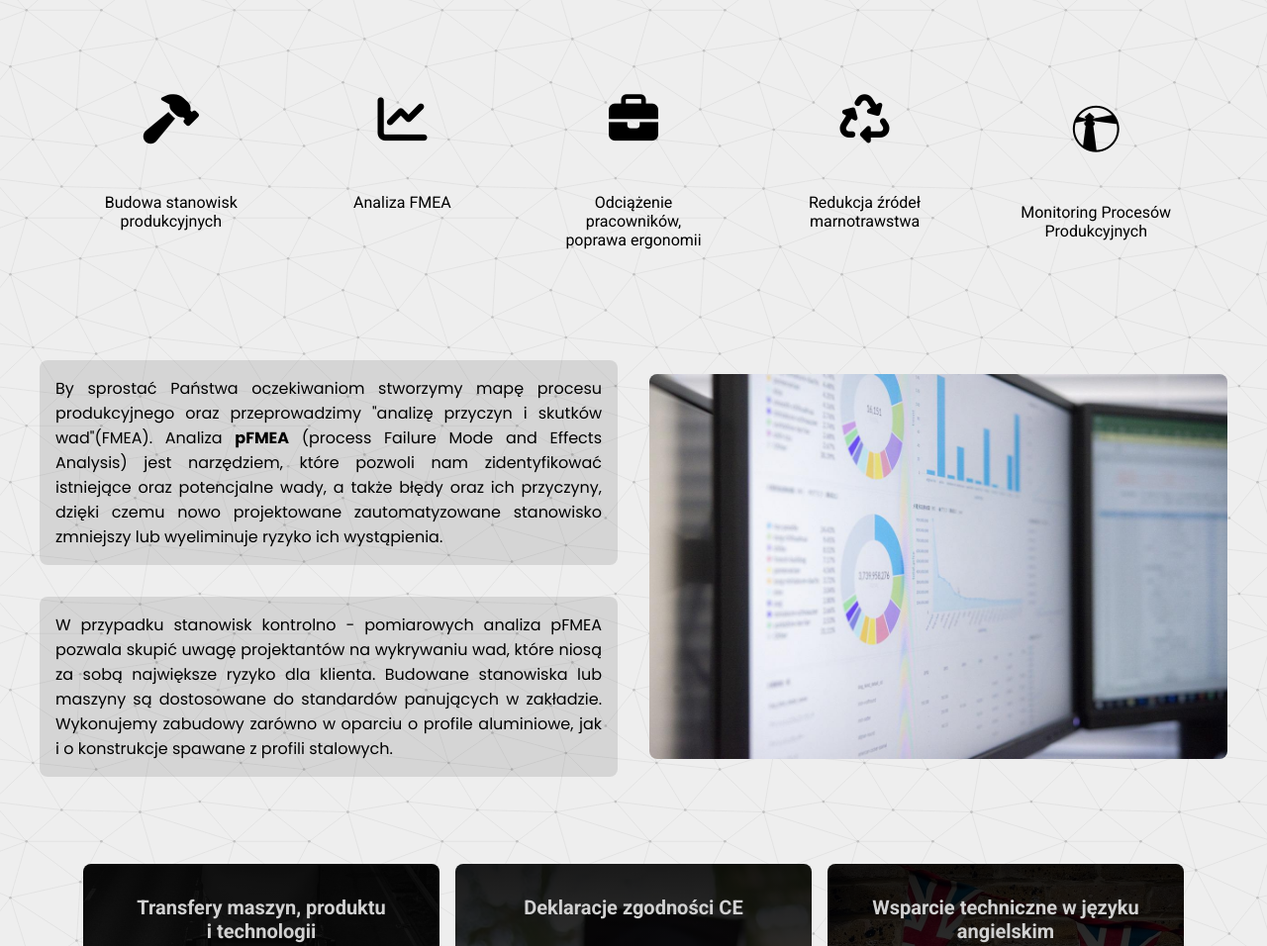
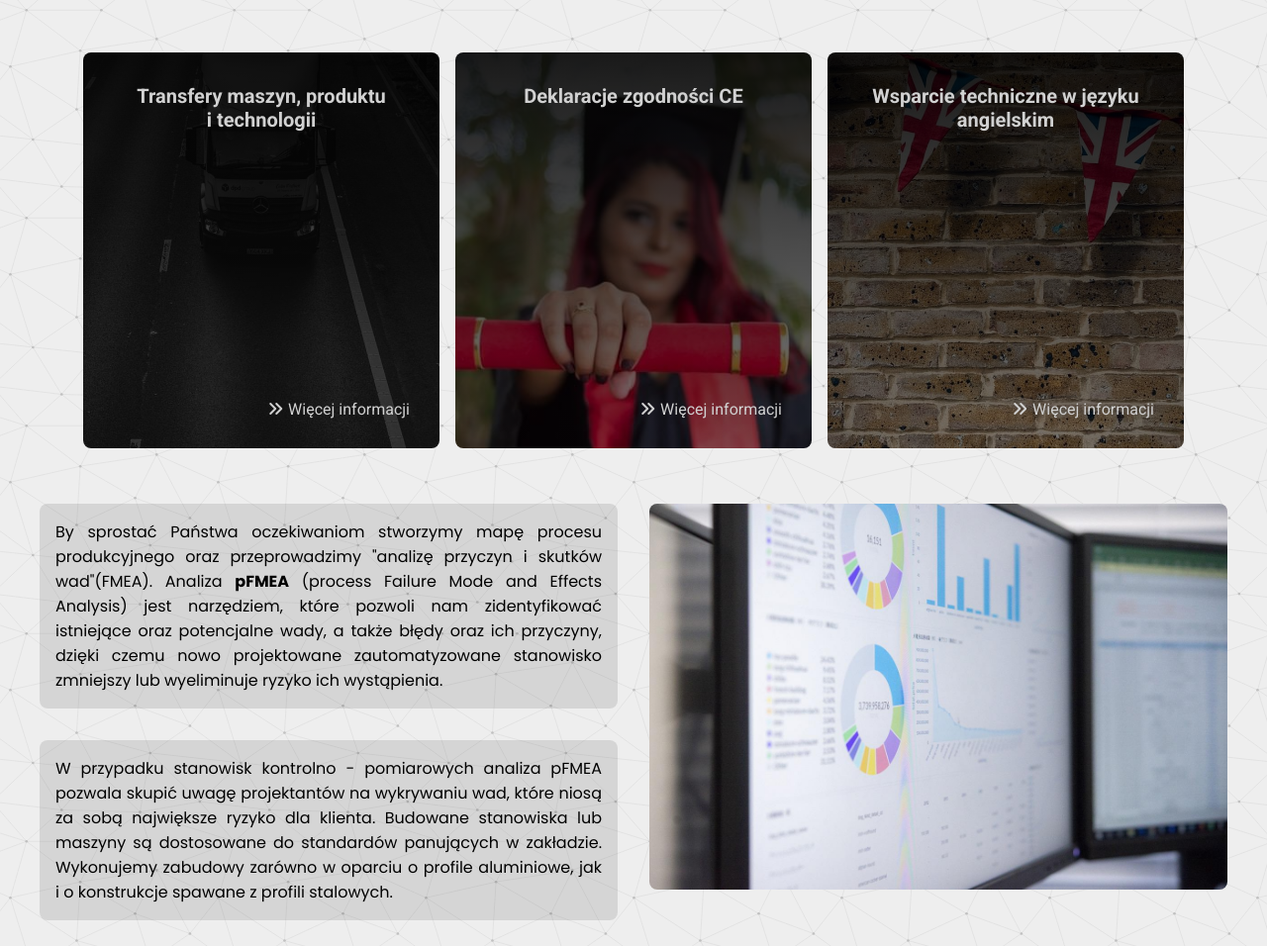
Before and after one commit to baatonik/qbig, a website: page page/index.html in a window 1280 px wide. Shown: the part 1520-2476 px from the top of the page at 99% size. Drawn offline with nearby package versions, Linux system fonts and the light colour scheme.

Commit message:
delete icons-bar, move cards

```diff
--- a/page/index.html
+++ b/page/index.html
@@ -85,58 +85,17 @@
                 </p>
                 <p class="dark-text">
                     W procesach sterowania, wizualizacji i&nbsp;nadzoru korzystamy zarówno z&nbsp;rozwiązań
-                    wykorzystujących moduły <strong>PLC</strong> i&nbsp;panele <strong>HMI</strong>, jak i&nbsp;z&nbsp;zaawansowanych możliwości
+                    wykorzystujących moduły <strong>PLC</strong> i&nbsp;panele <strong>HMI</strong>, jak
+                    i&nbsp;z&nbsp;zaawansowanych możliwości
                     systemu
                     <strong>LabView</strong>&nbsp;&copy;.
                 </p>
                 <p class="dark-text">
-                    Wszystkie budowane przez nas urządzenia posiadają znak <strong>CE</strong> i&nbsp;wykonywane są zgodnie
+                    Wszystkie budowane przez nas urządzenia posiadają znak <strong>CE</strong> i&nbsp;wykonywane są
+                    zgodnie
                     z&nbsp;Dyrektywą Maszynową <strong>2006/42/WE</strong>. Urządzenia wyposażone są w&nbsp;osłony oraz
                     zabezpieczenia,
                     które uniemożliwiają dostęp do ruchomych części maszyny.
-                </p>
-            </div>
-        </div>
-        <div class="icons_bar" data-aos="fade-up" data-aos-duration="800">
-            <div class="icons_bar__item">
-                <i class="fa-solid fa-hammer"></i>
-                <p>Budowa stanowisk produkcyjnych</p>
-            </div>
-            <div class="icons_bar__item">
-                <i class=" fa-solid fa-chart-line"></i>
-                <p>Analiza FMEA</p>
-            </div>
-            <div class="icons_bar__item">
-                <i class=" fa-solid fa-briefcase"></i>
-                <p>Odciążenie pracowników,<br>poprawa ergonomii</p>
-            </div>
-            <div class="icons_bar__item">
-                <i class=" fa-solid fa-recycle"></i>
-                <p>Redukcja źródeł marnotrawstwa</p>
-            </div>
-            <div class="icons_bar__item">
-                <i class=" fa-brands fa-watchman-monitoring"></i>
-                <p>Monitoring Procesów Produkcyjnych</p>
-            </div>
-        </div>
-        <div class="box-img-text">
-            <div class="box-img-text__img box-img-text__img--right" data-aos="fade-left" data-aos-duration="800">
-                <img src="./dist/img/offers-robotic-small.jpg" alt="Maszyna automatyczna na lini produkcyjnej">
-            </div>
-            <div class="box-img-text__text" data-aos="fade-right" data-aos-duration="800">
-                <p class="dark-text">
-                    By sprostać Państwa oczekiwaniom stworzymy mapę procesu produkcyjnego oraz przeprowadzimy
-                    "analizę przyczyn i&nbsp;skutków wad"(FMEA). Analiza <strong>pFMEA</strong> (process Failure Mode and Effects
-                    Analysis) jest narzędziem, które pozwoli nam zidentyfikować istniejące oraz potencjalne wady,
-                    a&nbsp;także błędy oraz ich przyczyny, dzięki czemu nowo projektowane zautomatyzowane stanowisko
-                    zmniejszy lub wyeliminuje ryzyko ich wystąpienia.
-                </p>
-                <p class="dark-text">
-                    W przypadku stanowisk kontrolno - pomiarowych analiza pFMEA pozwala skupić uwagę projektantów na
-                    wykrywaniu wad, które niosą za sobą
-                    największe ryzyko dla klienta. Budowane stanowiska lub maszyny są dostosowane do standardów
-                    panujących w&nbsp;zakładzie. Wykonujemy zabudowy zarówno w&nbsp;oparciu o&nbsp;profile
-                    aluminiowe, jak i&nbsp;o&nbsp;konstrukcje spawane z&nbsp;profili stalowych.
                 </p>
             </div>
         </div>
@@ -180,6 +139,28 @@
                 </div>
             </div>
         </div>
+        <div class="box-img-text">
+            <div class="box-img-text__img box-img-text__img--right" data-aos="fade-left" data-aos-duration="800">
+                <img src="./dist/img/offers-robotic-small.jpg" alt="Maszyna automatyczna na lini produkcyjnej">
+            </div>
+            <div class="box-img-text__text" data-aos="fade-right" data-aos-duration="800">
+                <p class="dark-text">
+                    By sprostać Państwa oczekiwaniom stworzymy mapę procesu produkcyjnego oraz przeprowadzimy
+                    "analizę przyczyn i&nbsp;skutków wad"(FMEA). Analiza <strong>pFMEA</strong> (process Failure Mode
+                    and Effects
+                    Analysis) jest narzędziem, które pozwoli nam zidentyfikować istniejące oraz potencjalne wady,
+                    a&nbsp;także błędy oraz ich przyczyny, dzięki czemu nowo projektowane zautomatyzowane stanowisko
+                    zmniejszy lub wyeliminuje ryzyko ich wystąpienia.
+                </p>
+                <p class="dark-text">
+                    W przypadku stanowisk kontrolno - pomiarowych analiza pFMEA pozwala skupić uwagę projektantów na
+                    wykrywaniu wad, które niosą za sobą
+                    największe ryzyko dla klienta. Budowane stanowiska lub maszyny są dostosowane do standardów
+                    panujących w&nbsp;zakładzie. Wykonujemy zabudowy zarówno w&nbsp;oparciu o&nbsp;profile
+                    aluminiowe, jak i&nbsp;o&nbsp;konstrukcje spawane z&nbsp;profili stalowych.
+                </p>
+            </div>
+        </div>
     </div>
 </section>
         <section id="projects" class="projects section red-section long-section">
@@ -209,7 +190,7 @@
                 </p>
             </div>
         </div>
-        <div class="slider-container" data-aos="zoom-in-down" data-aos-delay="600" data-aos-duration="1000">
+        <div class="slider-container">
             <div class="expandable-slider" data-bg="slide1">
                 <div class="expandable-slider__item slide1 active" data-slide="slide1">
                     <div class="expandable-slider__item__text">
@@ -551,14 +532,14 @@
         <div class="underline" data-aos="fade-right"></div>
 
         <div class="aboutus__info">
-            <p class="aboutus__info-description" data-aos="fade-up" data-aos-delay="200" data-aos-duration="1000">
+            <p class="aboutus__info-description">
                 Automatyka
                 i&nbsp;robotyka to nasza pasja. Główny obszar działalności firmy Qbig stanowi automatyzacja procesów
                 kontrolno -&nbsp;pomiarowych. To co nas wyróżnia to innowacyjne techniki zarządzania projektami, dzięki
                 którym realizujemy powierzone nam zadania terminowo i&nbsp;zgodnie z&nbsp;oczekiwaniami naszych
                 klientów.
             </p>
-            <ul class="aboutus__info-list" data-aos="zoom-out" data-aos-delay="400" data-aos-duration="1000">
+            <ul class="aboutus__info-list">
                 <li class="aboutus__info-list-item">Innowacyjność</li>
                 <li class="aboutus__info-list-item">Zadowoleni klienci</li>
                 <li class="aboutus__info-list-item">Wsparcie wdrożenia</li>
@@ -576,7 +557,7 @@
         <h2 class="section-heading">Kontakt</h2>
         <div class="underline" data-aos="fade-right" data-aos-duration="1000"></div>
         <div class="contact__container">
-            <div class="contact__form" data-aos="fade-right">
+            <div class="contact__form">
                 <h3 class="contact__form-heading">Formularz kontaktowy:</h3>
                 <div class="contact__form-box">
                     <input class="contact__form-input" type="text" placeholder="Imię i nazwisko:">
@@ -598,7 +579,7 @@
                 </div>
                 <button class="contact__form-send-btn" type="submit">Wyślij wiadomość</button>
             </div>
-            <div class="contact__map" data-aos="fade-left" data-aos-duration="1000">
+            <div class="contact__map">
                 <h3 class="contact__map-heading">Mapa dojazdu</h3>
                 <div class="contact__map-map">
                     <div class="gmap_canvas"><iframe loading="lazy" width="400" height="400" id="gmap_canvas"
--- a/page/src/sass/components/_box-img-text.scss
+++ b/page/src/sass/components/_box-img-text.scss
@@ -7,6 +7,7 @@
 	flex-direction: column;
 	align-items: flex-start;
 	justify-content: flex-start;
+	margin: 3em 0;
 
 	&__img {
 		width: 100%;
@@ -14,11 +15,6 @@
 			width: 100%;
 			margin-bottom: s.$m2;
 			border-radius: s.$brstandard;
-			transition: transform 0.5s;
-
-			&:hover {
-				transform: scale(0.95);
-			}
 		}
 	}
 
@@ -33,6 +29,10 @@
 		strong {
 			font-size: fs.$smedium;
 			font-weight: bold;
+		}
+
+		&:last-child{
+			margin-bottom: 0;
 		}
 	}
 
--- a/page/src/sass/components/_icons-bar.scss
+++ /dev/null
@@ -1,90 +0,0 @@
-@use 'utilities/font-sizes' as fs;
-@use 'utilities/colors' as c;
-@use 'utilities/sizes' as s;
-
-.icons_bar {
-	display: flex;
-	flex-direction: column;
-	text-align: center;
-	margin-bottom: 6em;
-
-	&__item {
-		padding: 0.3em 0;
-		transition: color 0.3s, transform 0.3s;
-
-		i {
-			padding: s.$m1 0;
-			font-size: fs.$slarge;
-		}
-
-		p {
-			font-size: fs.$smedium;
-		}
-
-		&:hover {
-			color: c.$main-color;
-			transform: scale(1.2);
-		}
-	}
-}
-
-@media (min-width: 576px) {
-	.icons_bar {
-		flex-direction: row;
-		justify-content: space-between;
-		flex-wrap: wrap;
-		padding: 0 s.$m1;
-
-		&__item {
-			width: 50%;
-
-			&:last-child {
-				width: 100%;
-				align-self: center;
-			}
-
-			i {
-				font-size: fs.$lmedium;
-			}
-
-			p {
-				font-size: fs.$medium;
-			}
-		}
-	}
-}
-
-@media (min-width: 768px) {
-	.icons_bar {
-		justify-content: center;
-
-		&__item {
-			padding: s.$m1 s.$m2;
-			width: 30%;
-
-			&:last-child {
-				width: 30%;
-			}
-
-			i {
-				font-size: fs.$slarge;
-			}
-
-			p {
-				font-size: fs.$smedium;
-			}
-		}
-	}
-}
-
-@media (min-width: 992px) {
-	.icons_bar {
-		&__item {
-			width: 20%;
-
-			&:last-child {
-				width: 20%;
-			}
-		}
-	}
-}
--- a/page/src/sass/components/_index.scss
+++ b/page/src/sass/components/_index.scss
@@ -8,7 +8,6 @@
 @forward 'footer';
 @forward 'gallery';
 @forward 'header';
-@forward 'icons-bar';
 @forward 'offers';
 @forward 'lightbox-mini';
 @forward 'mixins';
--- a/page/src/sass/components/_offers.scss
+++ b/page/src/sass/components/_offers.scss
@@ -3,9 +3,9 @@
 @use 'utilities/sizes' as s;
 
 .offers {
-	&__cards {
-		margin: 3em 0;
-	}
+	// &__cards {
+	// 	// margin: 3em 0;
+	// }
 
 	&__card {
 		position: relative;
--- a/page/src/sass/components/_projects-carousel.scss
+++ b/page/src/sass/components/_projects-carousel.scss
@@ -69,7 +69,7 @@
 		button {
 			display: block;
 			width: 30px;
-			height: 10px;
+			height: 5px;
 			border: none;
 			border-radius: s.$brstandard;
 			background-color: c.$light-white;
```
Also changed, not shown: page/dist/css/style.min.css, 4 other files.
